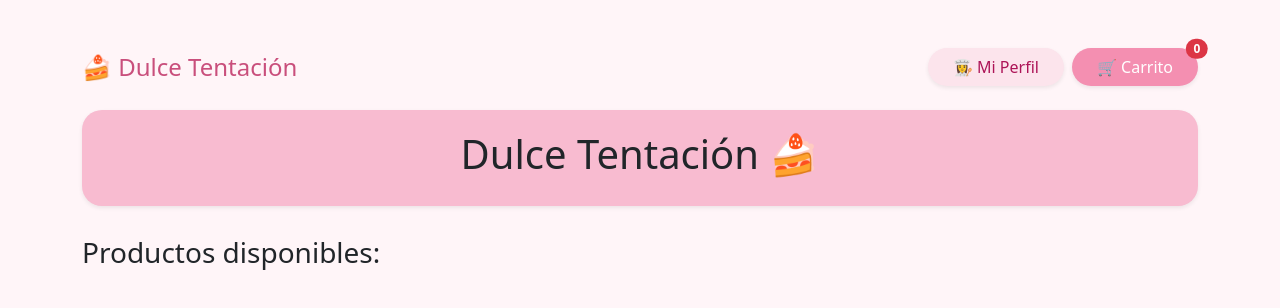
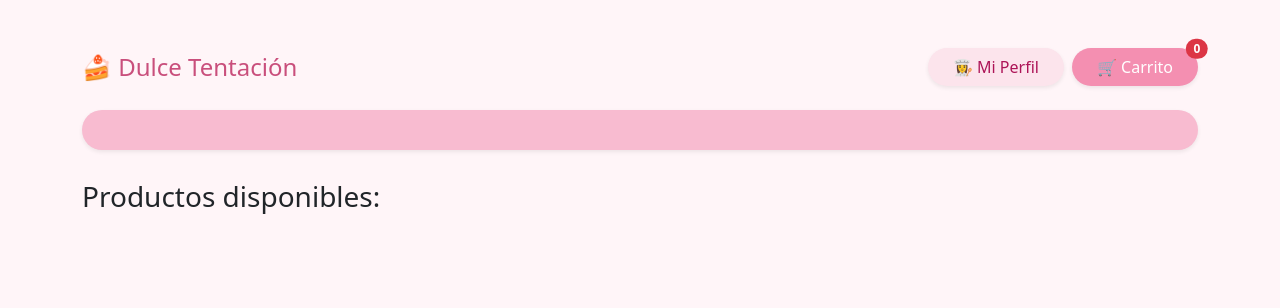
Before and after one commit to gonzaleztiana454-dotcom/dulce-tentacion, a website: page public/inicio.html in a window 1280 px wide. Drawn offline with nearby package versions, Linux system fonts and the light colour scheme; no server answers.

Commit message:
Ajuste visual: quitar titulo repetido en inicio

```diff
--- a/public/inicio.html
+++ b/public/inicio.html
@@ -110,8 +110,7 @@
         </div>
 
         <div class="header-principal shadow-sm">
-            <h1>Dulce Tentación 🍰</h1>
-            <h2 id="nombre"></h2>
+            <h2 id="nombre" class="mb-0" style="color:#ad1457;"></h2>
         </div>
 
         <h3 class="mb-4">Productos disponibles:</h3>
```
